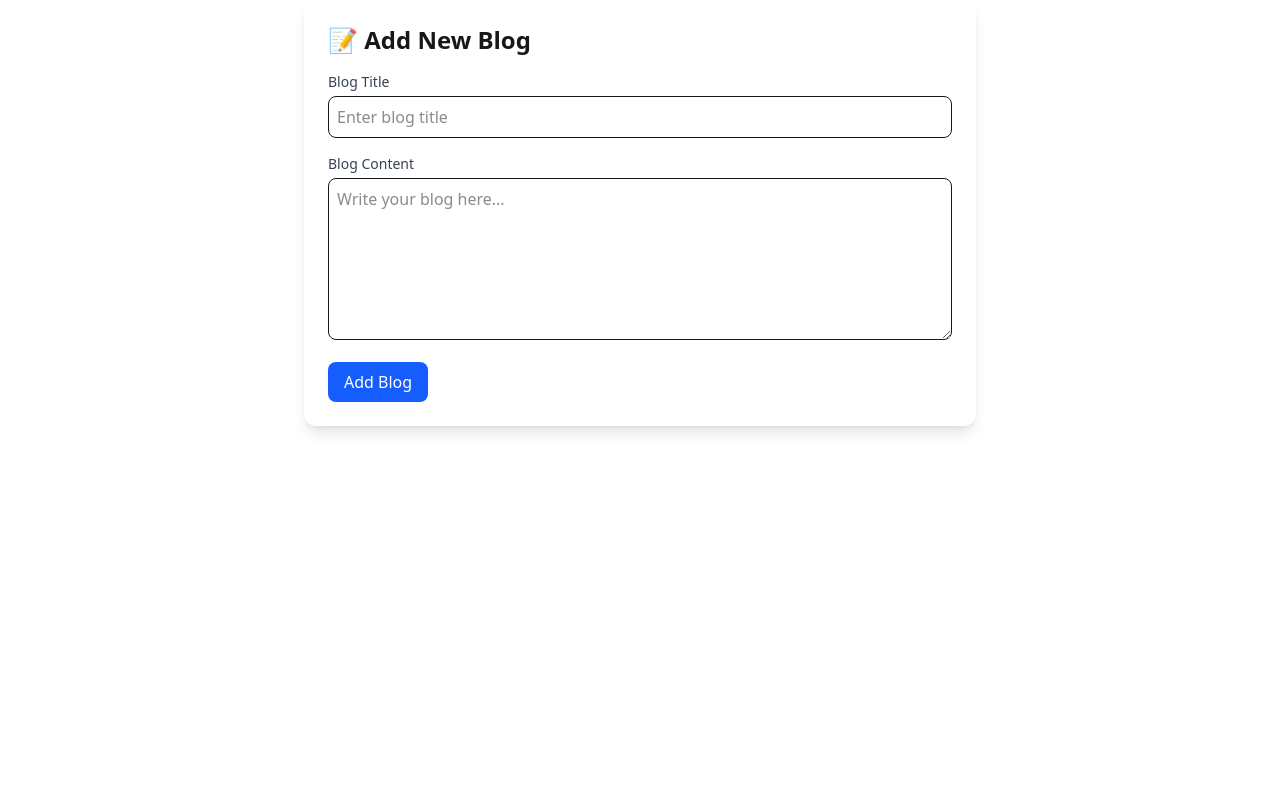
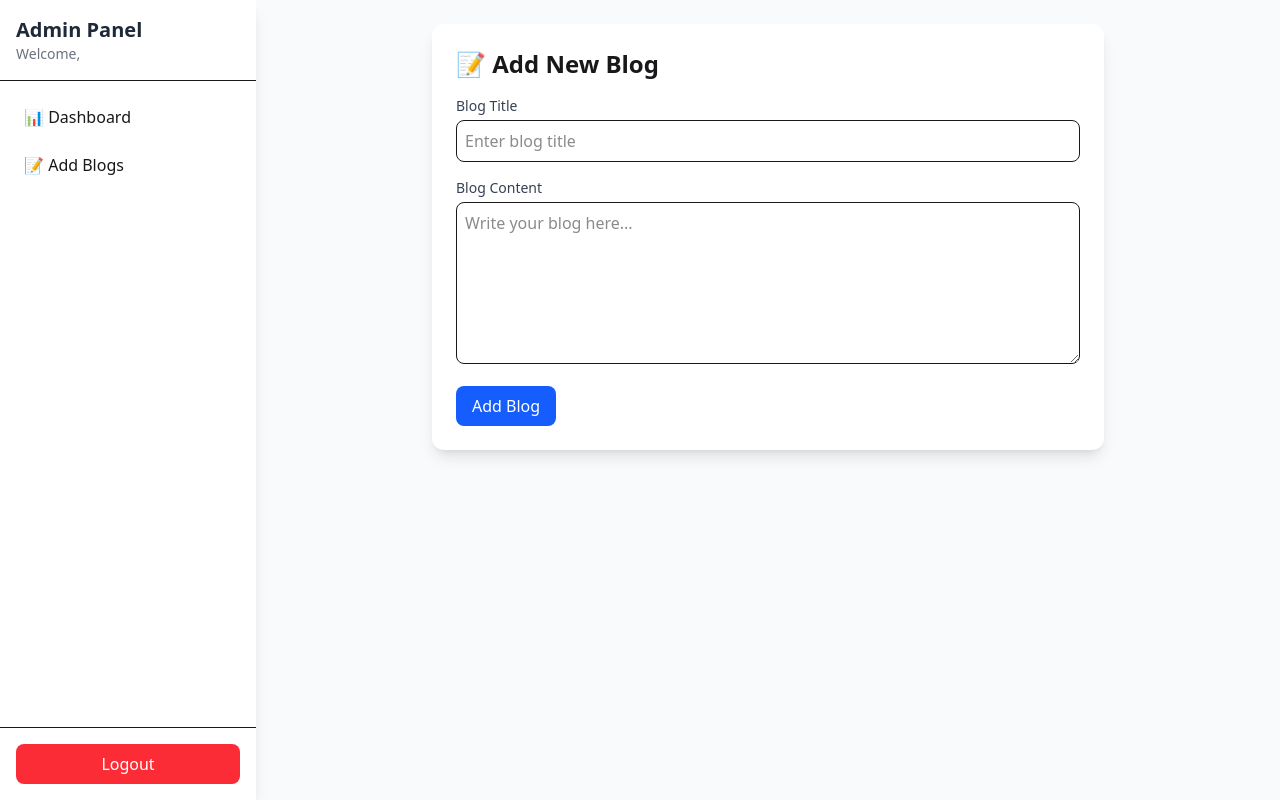
Before and after one commit to stha-prasun/Blog, a React (Vite) app in the folder frontend/: page /admin/blog/add in a window 1280 px wide. Built offline with nearby package versions, Linux system fonts and the light colour scheme.

Commit message:
Delete Blog and Admin Sidebar

```diff
--- a/frontend/src/components/admin/AddBlog.tsx
+++ b/frontend/src/components/admin/AddBlog.tsx
@@ -2,6 +2,7 @@ import { useState } from "react";
 import axios from "axios";
 import { BLOG_API_ENDPOINT } from "../../utils/constants";
 import toast from "react-hot-toast";
+import AdminSideBar from "./AdminSideBar";
 
 const AddBlog = () => {
   const [title, setTitle] = useState("");
@@ -13,12 +14,10 @@ const AddBlog = () => {
     try {
       const res = await axios.post(
         `${BLOG_API_ENDPOINT}/add`,
-        {
-          title,
-          blog,
-        },
+        { title, blog },
         { withCredentials: true }
       );
+
       if (res.data.success) {
         setTitle("");
         setBlog("");
@@ -26,11 +25,17 @@ const AddBlog = () => {
       }
     } catch (error: any) {
       console.error(error);
-      toast.error(error.response.data.message);
+      toast.error(error?.response?.data?.message || "Something went wrong");
     }
   };
 
   return (
+    <div className="flex h-screen bg-gray-50">
+      {/* Sidebar */}
+      <AdminSideBar />
+
+      {/* Main Content */}
+      <main className="flex-1 p-6 overflow-y-auto">
         <div className="max-w-2xl mx-auto bg-white shadow-lg rounded-xl p-6">
           <h2 className="text-2xl font-bold mb-4">📝 Add New Blog</h2>
 
@@ -73,6 +78,8 @@ const AddBlog = () => {
             </button>
           </form>
         </div>
+      </main>
+    </div>
   );
 };
 
--- a/frontend/src/components/admin/AdminPanel.tsx
+++ b/frontend/src/components/admin/AdminPanel.tsx
@@ -1,11 +1,13 @@
 import { useNavigate } from "react-router-dom";
-import { useAppDispatch, useAppSelector } from "../../redux/hooks";
-import { setLoggedInUser } from "../../redux/user";
+import { useAppSelector } from "../../redux/hooks";
 import { useEffect } from "react";
 import useGetAllBlogs from "../../hooks/useGetAllBlogs";
+import axios from "axios";
+import { BLOG_API_ENDPOINT } from "../../utils/constants";
+import toast from "react-hot-toast";
+import AdminSideBar from "./AdminSideBar";
 
 const AdminPanel = () => {
-  const dispatch = useAppDispatch();
   const navigate = useNavigate();
 
   const user = useAppSelector((store) => store.User.loggedInUser);
@@ -22,34 +24,25 @@ const AdminPanel = () => {
 
   const blogs = useAppSelector((store) => store.Blogs.blogs);
 
+  const handleDelete = async (id: string) => {
+    try {
+      const res = await axios.delete(`${BLOG_API_ENDPOINT}/delete/${id}`, {
+        withCredentials: true,
+      });
+      if (res.data.success) {
+        toast.success(res.data.message);
+        fetchBlogs();
+      }
+    } catch (error: any) {
+      console.log(error);
+      toast.error(error.response.data.message);
+    }
+  };
+
   return (
     <div className="flex h-screen bg-gray-50">
       {/* Sidebar */}
-      <aside className="w-64 bg-white shadow-lg flex flex-col">
-        <div className="p-4 border-b">
-          <h1 className="text-xl font-bold text-gray-800">Admin Panel</h1>
-          <p className="text-sm text-gray-500">Welcome, {user?.username}</p>
-        </div>
-        <nav className="flex-1 p-4 space-y-2">
-          <button className="w-full text-left p-2 rounded-lg hover:bg-gray-100 font-medium">
-            📊 Dashboard
-          </button>
-          <button
-            onClick={() => navigate("/admin/blog/add")}
-            className="w-full text-left p-2 rounded-lg hover:bg-gray-100 font-medium"
-          >
-            📝 Add Blogs
-          </button>
-        </nav>
-        <div className="p-4 border-t">
-          <button
-            onClick={() => dispatch(setLoggedInUser(null))}
-            className="w-full bg-red-500 text-white p-2 rounded-lg hover:bg-red-600 font-medium"
-          >
-            Logout
-          </button>
-        </div>
-      </aside>
+      <AdminSideBar/>
 
       {/* Main Content */}
       <main className="flex-1 p-6 overflow-y-auto">
@@ -96,7 +89,10 @@ const AdminPanel = () => {
                         >
                           Edit
                         </button>
-                        <button className="px-3 py-1 bg-red-500 text-white rounded-md text-sm hover:bg-red-600">
+                        <button
+                          onClick={() => handleDelete(blog._id)}
+                          className="px-3 py-1 bg-red-500 text-white rounded-md text-sm hover:bg-red-600"
+                        >
                           Delete
                         </button>
                       </td>
--- /dev/null
+++ b/frontend/src/components/admin/AdminSideBar.tsx
@@ -0,0 +1,34 @@
+import { useNavigate } from "react-router-dom";
+import { useAppSelector } from "../../redux/hooks";
+
+const AdminSideBar = () => {
+  const navigate = useNavigate();
+  const user = useAppSelector((store) => store.User.loggedInUser);
+
+  return (
+    <aside className="w-64 bg-white shadow-lg flex flex-col">
+      <div className="p-4 border-b">
+        <h1 className="text-xl font-bold text-gray-800">Admin Panel</h1>
+        <p className="text-sm text-gray-500">Welcome, {user?.username}</p>
+      </div>
+      <nav className="flex-1 p-4 space-y-2">
+        <button onClick={()=>navigate("/admin/home")} className="w-full text-left p-2 rounded-lg hover:bg-gray-100 font-medium">
+          📊 Dashboard
+        </button>
+        <button
+          onClick={() => navigate("/admin/blog/add")}
+          className="w-full text-left p-2 rounded-lg hover:bg-gray-100 font-medium"
+        >
+          📝 Add Blogs
+        </button>
+      </nav>
+      <div className="p-4 border-t">
+        <button className="w-full bg-red-500 text-white p-2 rounded-lg hover:bg-red-600 font-medium">
+          Logout
+        </button>
+      </div>
+    </aside>
+  );
+};
+
+export default AdminSideBar;
```
Lines whose indentation alone changed are shown as unchanged.
